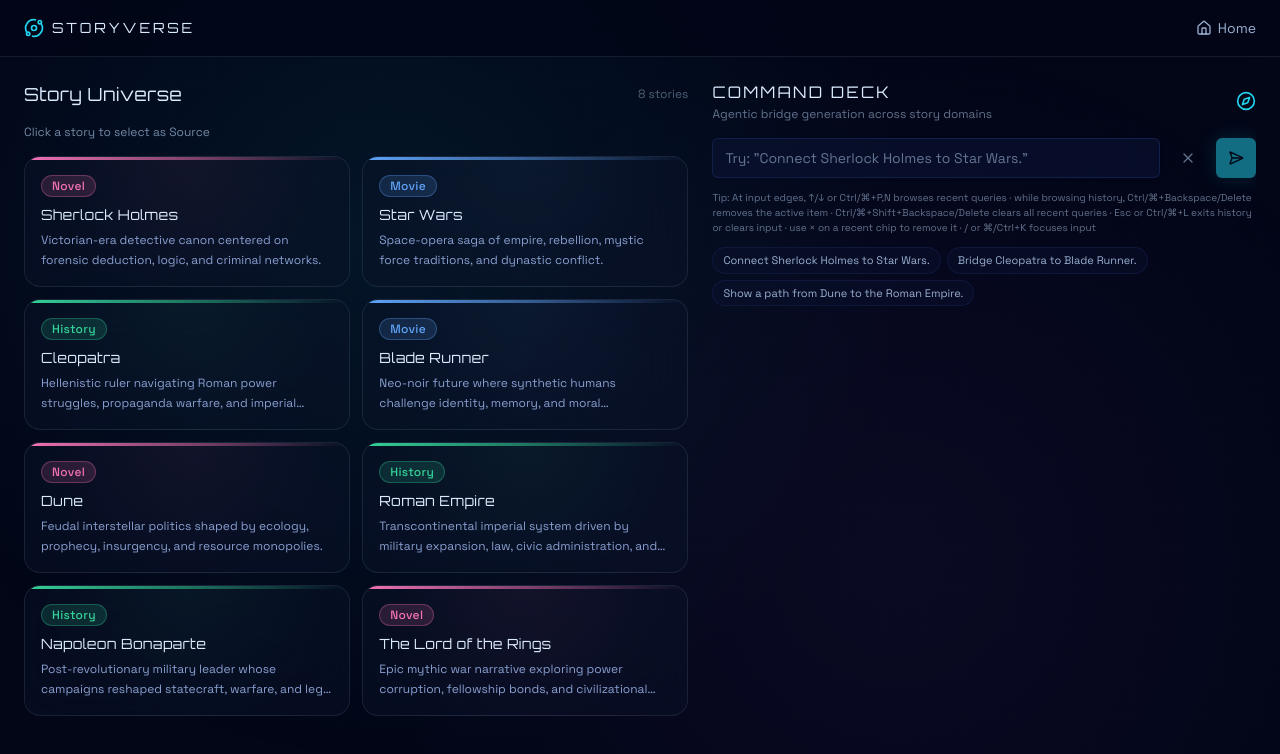
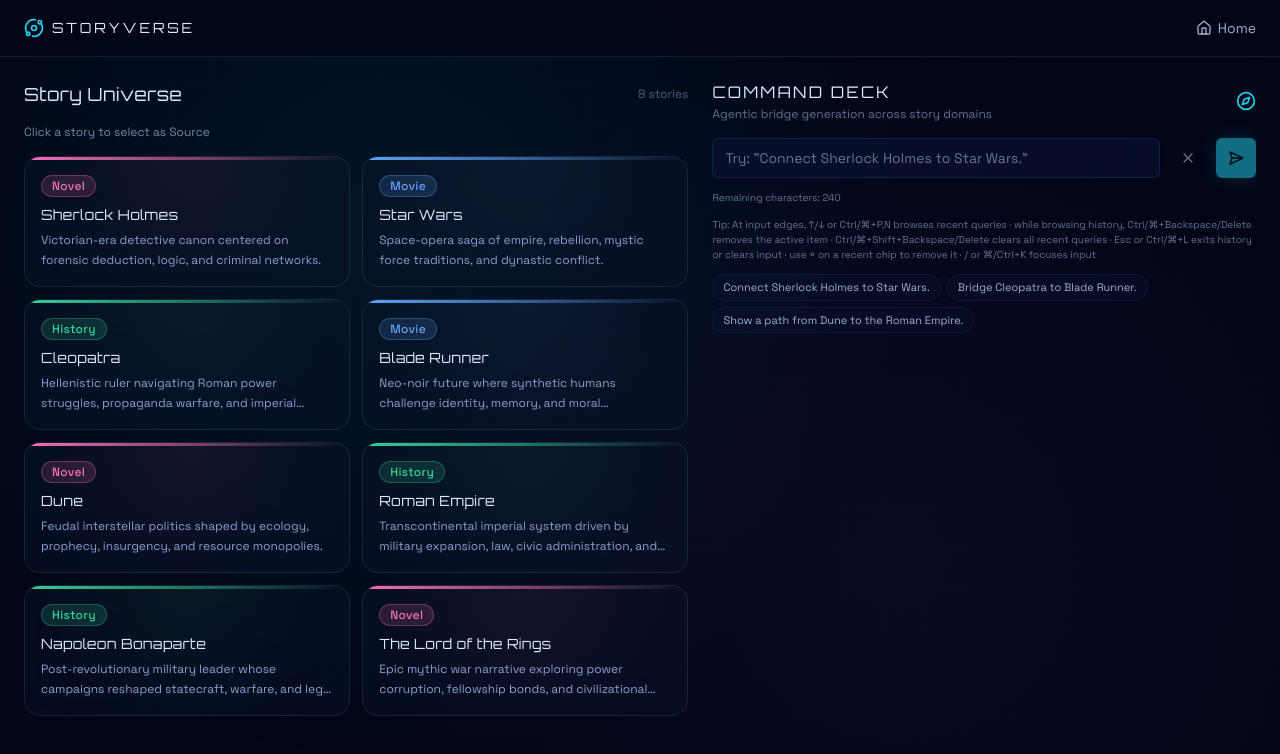
Before and after one commit to MosslandOpenDevs/StoryVerse, a Next.js app in the folder storyverse-web/: page /universe in a window 1280 px wide. Shown: the top 754 px of the page. Built offline with nearby package versions, Linux system fonts and the light colour scheme.

Commit message:
feat(query): cap input length and show remaining characters

```diff
--- a/storyverse-web/src/components/universe/QueryInput.tsx
+++ b/storyverse-web/src/components/universe/QueryInput.tsx
@@ -39,8 +39,10 @@ export function QueryInput({
     uiLocale === "ko"
       ? '예시: "셜록 홈즈를 스타워즈와 연결해줘."'
       : 'Try: "Connect Sherlock Holmes to Star Wars."';
+  const MAX_QUERY_LENGTH = 240;
   const isSubmitDisabled = isPending || query.trim().length === 0;
   const starterPrompts = STARTER_PROMPTS[uiLocale] ?? STARTER_PROMPTS.en;
+  const remainingChars = Math.max(0, MAX_QUERY_LENGTH - query.length);
   const [historyIndex, setHistoryIndex] = useState<number | null>(null);
   const [historyDraft, setHistoryDraft] = useState<string>("");
   const inputRef = useRef<HTMLInputElement>(null);
@@ -291,7 +293,7 @@ export function QueryInput({
           onChange={(e) => {
             setHistoryIndex(null);
             setHistoryDraft("");
-            onQueryChange(e.target.value);
+            onQueryChange(e.target.value.slice(0, MAX_QUERY_LENGTH));
           }}
           onKeyDown={handleInputKeyDown}
           placeholder={placeholder}
@@ -325,6 +327,12 @@ export function QueryInput({
           )}
         </Button>
       </form>
+
+      <p
+        className={`text-[10px] ${remainingChars < 20 ? "text-amber-300/80" : "text-cosmos-200/50"}`}
+      >
+        {uiLocale === "ko" ? `입력 가능 남은 글자: ${remainingChars}` : `Remaining characters: ${remainingChars}`}
+      </p>
 
       <p className="text-[10px] text-cosmos-200/50">
         {uiLocale === "ko"
```
